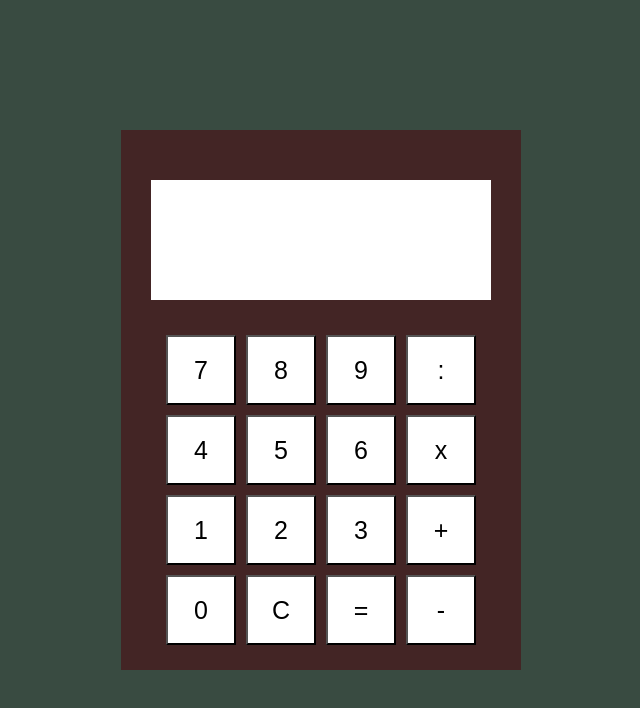
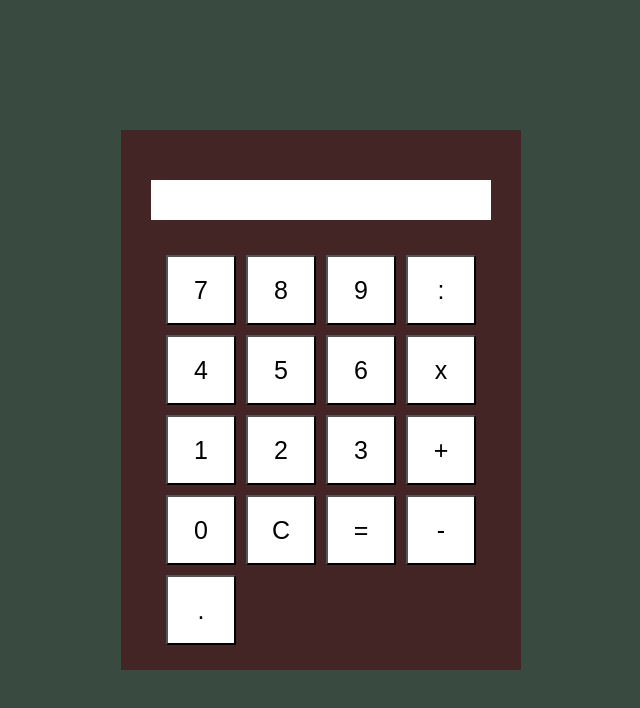
Before and after one commit to y4n31/Calculator, a plain HTML site: page index.html in a window 1280 px wide. Shown: the whole page, without its empty margins (319-959 px from the left). Drawn offline with Linux system fonts and the light colour scheme.

Commit message:
added dot button on an additional row

```diff
--- a/index.html
+++ b/index.html
@@ -36,6 +36,9 @@
                         <button class="operation-buttons" id="clear">C</button>
                         <button class="operation-buttons" id="equal">=</button>
                     </div>
+                    <div class="row-buttons" id="row5">
+                        <button class="digit-buttons" id="dot">.</button>
+                    </div>
                 </div>
                 <div class="operator-buttons">
                     <button class="operation-buttons" id="divide">:</button>
```
